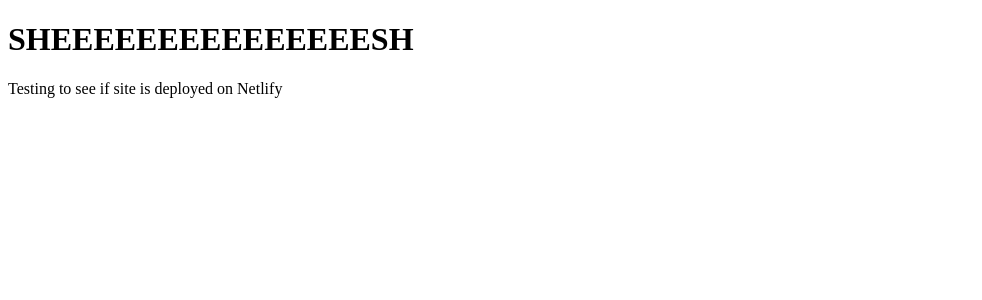
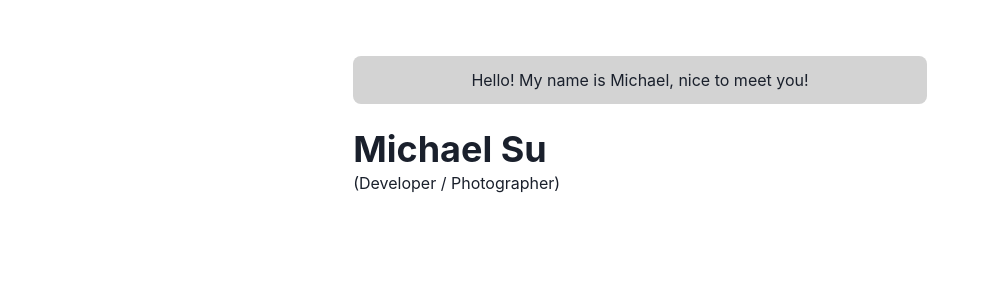
Before and after one commit to michaeldotdev/michaelsu.dev, a Next.js app: page / in a window 1280 px wide. Shown: the top 300 px of the page, without its empty margins (0-982 px from the left). Built offline with nearby package versions, Linux system fonts and the light colour scheme.

Commit message:
Setup Layout and implement Chakra UI

```diff
--- /dev/null
+++ b/components/layouts/main.js
@@ -0,0 +1,22 @@
+import Head from 'next/head';
+import {Box, Container  } from '@chakra-ui/react'
+
+
+const Main = ({ children, router }) => {
+  console.log(children)
+  return (
+    <Box as='main' pb={8}>
+      <Head>
+        <meta name="viewport" content="width=device-width, initial-scale=1" />
+        <title>Michael Su</title>
+      </Head>
+
+      <Container maxW="container.md" pt={14}>
+        {children}
+
+      </Container>
+    </Box>
+  )
+}
+
+export default Main;
--- /dev/null
+++ b/pages/_app.js
@@ -0,0 +1,14 @@
+import { ChakraProvider } from "@chakra-ui/react";
+import Layout from '../components/layouts/main';
+
+const Website = ({ Component, pageProps, router }) => {
+  return (
+    <ChakraProvider>
+      <Layout router={router}>
+        <Component {...pageProps} key={router.route} />
+      </Layout>
+    </ChakraProvider>
+  )
+}
+
+export default Website;
--- a/pages/index.js
+++ b/pages/index.js
@@ -1,9 +1,21 @@
+import { Box, Container, Heading } from '@chakra-ui/react';
+
 const Page = () => {
   return (
-    <div>
-      <h1>SHEEEEEEEEEEEEEEESH</h1>
-      Testing to see if site is deployed on Netlify
-    </div>
+    <Container>
+      <Box align="center" bg="lightgrey" borderRadius="lg" mb={6} p={3}>
+        Hello! My name is Michael, nice to meet you!
+      </Box>
+
+      <Box display='flex'>
+        <Box flexGrow={1}>
+          <Heading as="h2" variant='page-title'>
+            Michael Su
+          </Heading>
+          <p>(Developer / Photographer)</p>
+        </Box>
+      </Box>
+    </Container>
   )
 }
 
```
Also changed, not shown: 2 other files (tests, documents, lock files or other folders).
